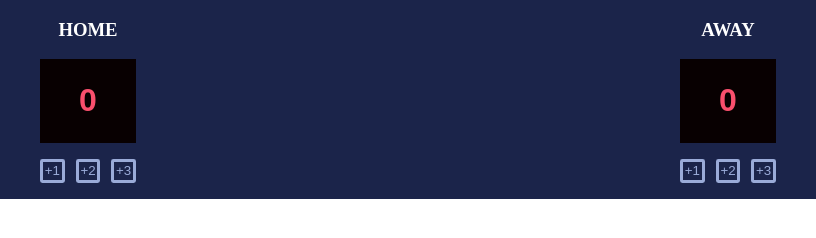
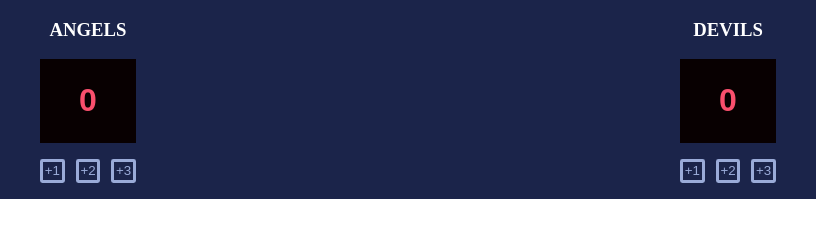
Before and after one commit to erektrex/scoreboard, a website built with Vite: page index.html in a window 1280 px wide. Shown: the full height of the page, 232-1048 px from the left. Built offline with nearby package versions, Linux system fonts and the light colour scheme; a web font is replaced by a local one.

Commit message:
Update index.html
Changed the away and home

```diff
--- a/index.html
+++ b/index.html
@@ -6,7 +6,7 @@
     <body>
         <div class="container">
             <div class="team">
-                <h3>HOME</h3>
+                <h3>ANGELS</h3>
                 <div class="black-card"> <h1 id="home-score">0</h1> </div>
                 <div class="numbers">
                     <button onclick="homePlus1()" id="home-plus-1">+1</button>
@@ -17,7 +17,7 @@
 
             </div>
             <div class="team">
-                <h3>AWAY</h3>
+                <h3>DEVILS</h3>
                 <div class="black-card">
                  <h1 id="guest-score">0</h1>
                  </div>
```
